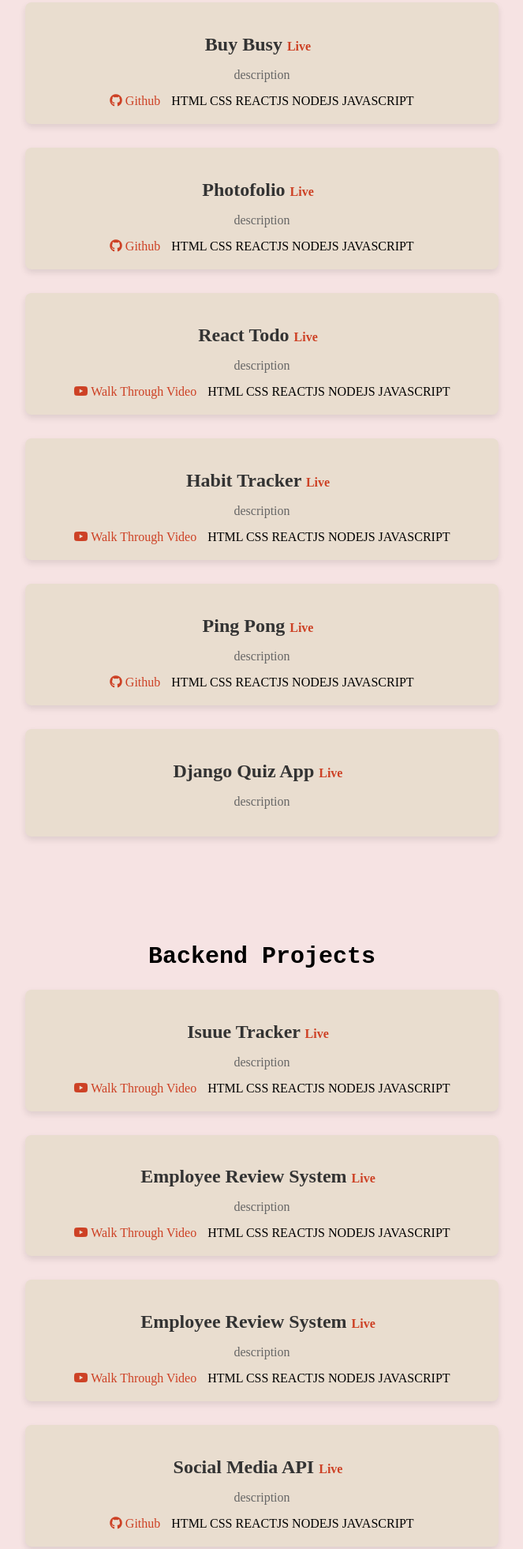
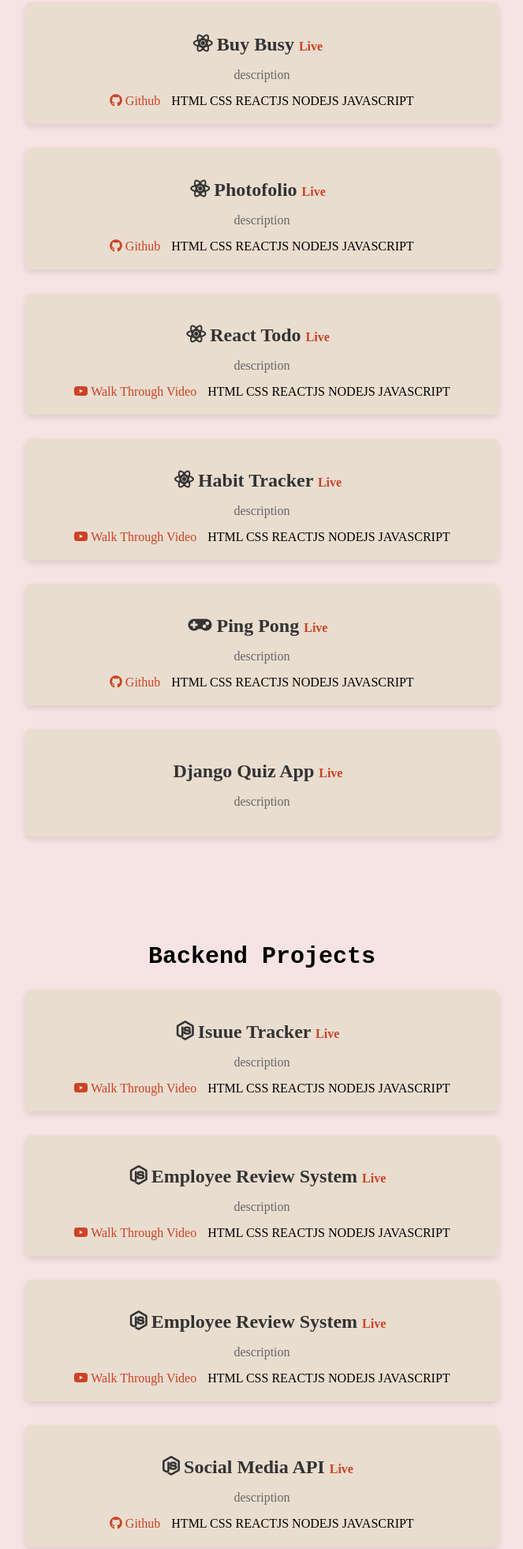
Before and after one commit to ravi1104/portfolio, a plain HTML site: page index.html in a window 1280 px wide. Shown: the part 3228-5189 px from the top of the page at 79% size, without its empty margins (308-971 px from the left). Drawn offline with Linux system fonts and the light colour scheme.

Commit message:
modify styles js for project

```diff
--- a/index.html
+++ b/index.html
@@ -24,7 +24,7 @@
                 </ul>
                 <ul class="right">
                     <li><i class="fab fa-facebook"></i></li>
-                    <li>><i class="fab fa-linkedin"></i></li>
+                    <li><i class="fab fa-linkedin"></i></li>
                     <li><i class="fab fa-github"></i></li>
 
                 </ul>
@@ -242,7 +242,8 @@
                 <div>
                     <h1>FrontEnd Projects</h1>
                     <div class="portfolio-item">
-                        <h2>Buy Busy <a href="https://buybusy-jade.vercel.app/" target="_blank">Live</a></h2>
+                        <h2><i class="fab fa-react"></i> Buy Busy <a href="https://buybusy-jade.vercel.app/"
+                                target="_blank">Live</a></h2>
                         <p>description</p>
 
                         <span><a href="https://github.com/ravi1104/buybusy" target="_blank"><i
@@ -251,7 +252,8 @@
 
                     </div>
                     <div class="portfolio-item">
-                        <h2>Photofolio <a href="https://photofolio-seven.vercel.app/" target="_blank">Live</a></h2>
+                        <h2><i class="fab fa-react"></i> Photofolio <a href="https://photofolio-seven.vercel.app/"
+                                target="_blank">Live</a></h2>
                         <p>description</p>
                         <span> <a href="https://github.com/ravi1104/Photofolio" target="_blank"><i
                                     class="fab fa-github"></i>
@@ -259,7 +261,8 @@
                         <span>HTML CSS REACTJS NODEJS JAVASCRIPT</span>
                     </div>
                     <div class="portfolio-item">
-                        <h2>React Todo <a href="https://react-todo-theta-ivory.vercel.app/" target="_blank">Live</a>
+                        <h2><i class="fab fa-react"></i> React Todo <a href="https://react-todo-theta-ivory.vercel.app/"
+                                target="_blank">Live</a>
                         </h2>
                         <p>description</p>
                         <span> <a href="https://youtu.be/DV9GaFvuIlA?si=e5QTUMDNx9J1jW6I" target="_blank"><i
@@ -267,7 +270,8 @@
                         <span>HTML CSS REACTJS NODEJS JAVASCRIPT</span>
                     </div>
                     <div class="portfolio-item">
-                        <h2>Habit Tracker <a href="https://habit-tracker-theta-ten.vercel.app/" target="_blank">Live</a>
+                        <h2><i class="fab fa-react"></i> Habit Tracker <a
+                                href="https://habit-tracker-theta-ten.vercel.app/" target="_blank">Live</a>
                         </h2>
                         <p>description</p>
                         <span><a href="https://youtu.be/OMAwXHIaCEY?si=gZb9K17tIRW27HV5" target="_blank"><i
@@ -275,7 +279,8 @@
                         <span>HTML CSS REACTJS NODEJS JAVASCRIPT</span>
                     </div>
                     <div class="portfolio-item">
-                        <h2>Ping Pong <a href="https://ravi1104.github.io/ping-pong/" target="_blank">Live</a></h2>
+                        <h2><i class="fa fa-gamepad"></i> Ping Pong <a href="https://ravi1104.github.io/ping-pong/"
+                                target="_blank">Live</a></h2>
                         <p>description</p>
                         <a href="https://github.com/ravi1104/ping-pong/" target="_blank"><i class="fab fa-github"></i>
                             Github</a>
@@ -290,39 +295,45 @@
                 <div>
                     <h1>Backend Projects</h1>
                     <div class="portfolio-item">
-                        <h2>Isuue Tracker <a href="https://glamorous-pear-cloak.cyclic.app/" target="_blank">Live</a>
+                        <h2><i class="fab fa-node-js"></i> Isuue Tracker <a
+                                href="https://glamorous-pear-cloak.cyclic.app/" target="_blank">Live</a>
                         </h2>
                         <p>description</p>
-                        <span><a href="https://youtu.be/xztCJ-VFi9Y?si=OyVCAlqxkinvtd-E" target="_blank"><i
+                        <span>
+                            <a href="https://youtu.be/xztCJ-VFi9Y?si=OyVCAlqxkinvtd-E" target="_blank"><i
                                     class="fab fa-youtube"></i> Walk Through Video</a></span>
                         <span>HTML CSS REACTJS NODEJS JAVASCRIPT</span>
                     </div>
                     <div class="portfolio-item">
-                        <h2>Employee Review System <a href="https://glamorous-pear-cloak.cyclic.app/"
-                                target="_blank">Live</a></h2>
+                        <h2><i class="fab fa-node-js"></i> Employee Review System <a
+                                href="https://glamorous-pear-cloak.cyclic.app/" target="_blank">Live</a></h2>
                         <p>description</p>
                         <a href="https://youtu.be/RfvXB-VHIQI?si=hRKU9VcsIuNBoZS6" target="_blank"><i
                                 class="fab fa-youtube"></i> Walk Through Video</a>
                         <span>HTML CSS REACTJS NODEJS JAVASCRIPT</span>
                     </div>
                     <div class="portfolio-item">
-                        <h2>Employee Review System <a href="https://glamorous-pear-cloak.cyclic.app/"
-                                target="_blank">Live</a></h2>
+                        <h2><i class="fab fa-node-js"></i> Employee Review System <a
+                                href="https://glamorous-pear-cloak.cyclic.app/" target="_blank">Live</a></h2>
                         <p>description</p>
-                        <span><a href="https://youtu.be/RfvXB-VHIQI?si=hRKU9VcsIuNBoZS6" target="_blank"><i
-                                    class="fab fa-youtube"></i> Walk Through Video</a></span>
+                        <span>
+                            <a href="https://youtu.be/RfvXB-VHIQI?si=hRKU9VcsIuNBoZS6" target="_blank"><i
+                                    class="fab fa-youtube"></i> Walk Through Video</a>
+                        </span>
                         <span>HTML CSS REACTJS NODEJS JAVASCRIPT</span>
                     </div>
                     <div class="portfolio-item">
-                        <h2>Social Media API <a href="https://frail-life-jacket-frog.cyclic.app/api-docs/"
+                        <h2><i class="fab fa-node-js"></i> Social Media API <a href="https://frail-life-jacket-frog.cyclic.app/api-docs/"
                                 target="_blank">Live</a></h2>
                         <p>description</p>
-                        <span><a href="https://github.com/ravi1104/Social-Media-API" target="_blank"><i
-                                    class="fab fa-github"></i> Github</a></span>
+                        <span>
+                            <a href="https://github.com/ravi1104/Social-Media-API" target="_blank"><i
+                                    class="fab fa-github"></i> Github</a>
+                        </span>
                         <span>HTML CSS REACTJS NODEJS JAVASCRIPT</span>
                     </div>
                     <div class="portfolio-item">
-                        <h2>Hospital RestfulAPI <a href="https://youtu.be/tPXPJznhD-4?si=1TSVMubsXrV2jYoz"
+                        <h2><i class="fab fa-node-js"></i>Hospital RestfulAPI <a href="https://youtu.be/tPXPJznhD-4?si=1TSVMubsXrV2jYoz"
                                 target="_blank"><i class="fab fa-youtube"></i> Youtube</a></h2>
                         <p>description</p>
                         <span><a href="https://github.com/ravi1104/hospital-api/" target="_blank"> <i
@@ -330,7 +341,8 @@
                         <span>HTML CSS REACTJS NODEJS JAVASCRIPT</span>
                     </div>
                     <div class="portfolio-item">
-                        <h2>ChatterUp <a href="https://ravi1104.github.io/ChatterUp/" target="_blank">Live</a></h2>
+                        <h2><i class="fa fa-gamepad"></i> ChatterUp <a href="https://ravi1104.github.io/ChatterUp/"
+                                target="_blank">Live</a></h2>
                         <p>description</p>
                         <span><a href="https://github.com/ravi1104/hospital-api/" target="_blank"><i
                                     class="fab fa-github"></i> Github</a></span>
--- a/styles.css
+++ b/styles.css
@@ -465,6 +465,7 @@ a:active {
 .portfolio-container h1 {
     font-family: monospace;
     font-size: 30px;
+    color: black;
     text-align: center;
 }
 
```
